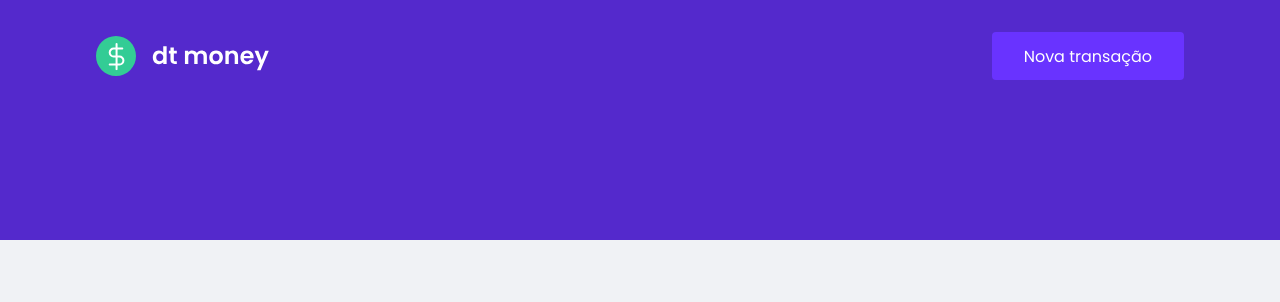
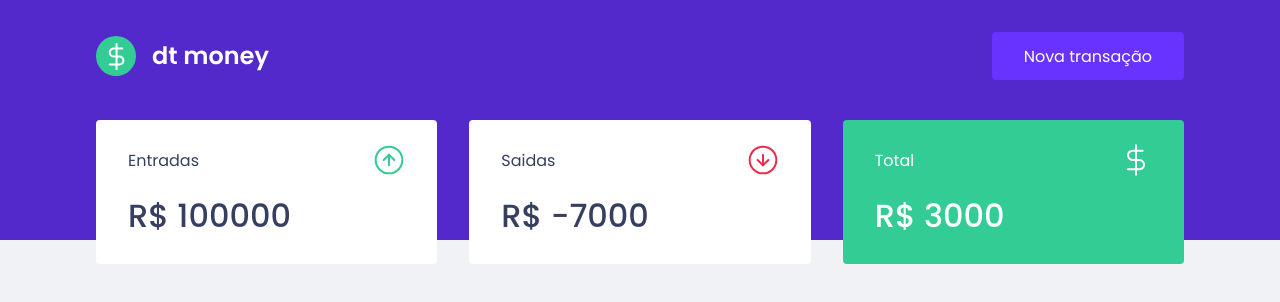
Before and after one commit to sleduardo20/ignite-chapter02, a React (Create React App) app: page / in a window 1280 px wide. Shown: the top 302 px of the page. Built offline with nearby package versions, Linux system fonts and the light colour scheme.

Commit message:
(feat)🧠: create structure and styles of Summary and Dashboard components

```diff
--- a/public/index.html
+++ b/public/index.html
@@ -5,7 +5,7 @@
 
     <meta charset="utf-8" />
     <link rel="shortcut icon" href="favicon.png" type="image/png">
-    <link href="https://fonts.googleapis.com/css2?family=Poppins:wght@400;600&display=swap" rel="stylesheet">
+    <link href="https://fonts.googleapis.com/css2?family=Poppins:wght@400;600;500&display=swap" rel="stylesheet">
 
     <meta name="viewport" content="width=device-width, initial-scale=1" />
 
--- a/src/App.tsx
+++ b/src/App.tsx
@@ -1,3 +1,4 @@
+import { Dashboard } from './components/Dashboard';
 import { Header } from './components/Header';
 import { GlobalStyles } from './styles/GlobalStyles';
 
@@ -5,6 +6,7 @@
   return (
     <>
       <Header />
+      <Dashboard />
       <GlobalStyles />
     </>
   );
--- /dev/null
+++ b/src/components/Dashboard/index.tsx
@@ -0,0 +1,11 @@
+import * as S from './styles';
+
+import { Summary } from '../Sumary';
+
+export const Dashboard = () => {
+  return (
+    <S.Container>
+      <Summary />
+    </S.Container>
+  );
+};
--- /dev/null
+++ b/src/components/Dashboard/styles.ts
@@ -0,0 +1,7 @@
+import styled from 'styled-components';
+
+export const Container = styled.main`
+  max-width: 1120px;
+  margin: 0 auto;
+  padding: 2.5rem 1rem;
+`;
--- /dev/null
+++ b/src/components/Sumary/index.tsx
@@ -0,0 +1,33 @@
+import * as S from './styles';
+
+import icomeInput from '../../assets/income.svg';
+import outcomeImg from '../../assets/outcome.svg';
+import totalImg from '../../assets/total.svg';
+
+export const Summary = () => {
+  return (
+    <S.Container>
+      <div>
+        <header>
+          <p>Entradas</p>
+          <img src={icomeInput} alt="Entradas" />
+        </header>
+        <strong>R$ 100000</strong>
+      </div>
+      <div>
+        <header>
+          <p>Saidas</p>
+          <img src={outcomeImg} alt="Saidas" />
+        </header>
+        <strong>R$ -7000</strong>
+      </div>
+      <div>
+        <header>
+          <p>Total</p>
+          <img src={totalImg} alt="Total" />
+        </header>
+        <strong>R$ 3000</strong>
+      </div>
+    </S.Container>
+  );
+};
--- /dev/null
+++ b/src/components/Sumary/styles.ts
@@ -0,0 +1,34 @@
+import styled from 'styled-components';
+
+export const Container = styled.div`
+  display: grid;
+  grid-template-columns: repeat(3, 1fr);
+  gap: 2rem;
+  margin-top: -10rem;
+
+  div {
+    background: var(--shape);
+    padding: 1.5rem 2rem;
+    border-radius: 0.25rem;
+    color: var(--text-title);
+
+    header {
+      display: flex;
+      align-items: center;
+      justify-content: space-between;
+    }
+
+    strong {
+      display: block;
+      margin-top: 1rem;
+      font-size: 2rem;
+      font-weight: 500;
+      line-height: 3rem;
+    }
+
+    &:last-child {
+      background: var(--green);
+      color: #fff;
+    }
+  }
+`;
--- a/src/styles/GlobalStyles.ts
+++ b/src/styles/GlobalStyles.ts
@@ -44,6 +44,7 @@
   :root {
     --background: #f0f2f5;
     --red: #e52e4d;
+    --green: #33cc95;
     --blue: #5429cc;
     --blue-light: #6933ff;
     --text-title: #363f5f;
```
